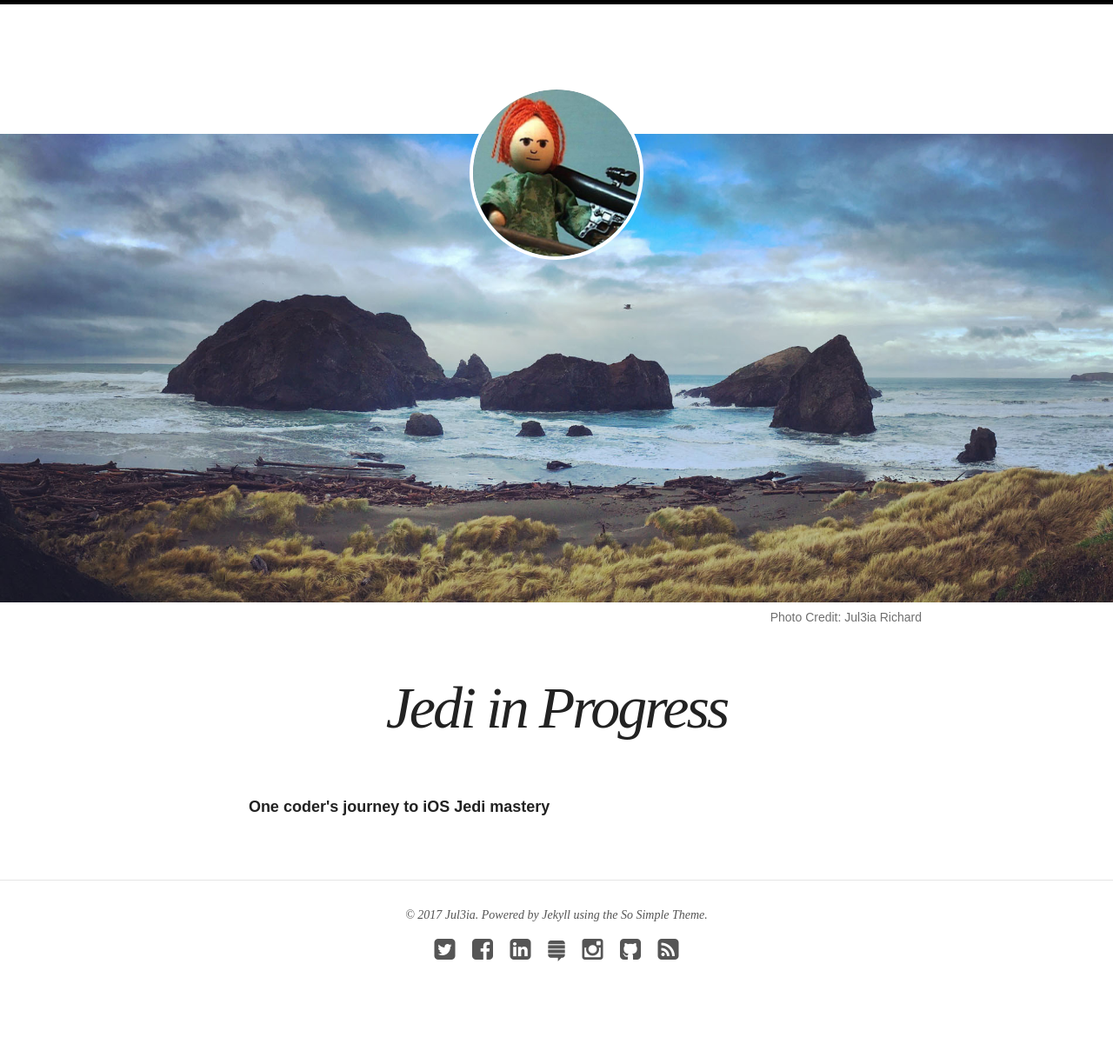
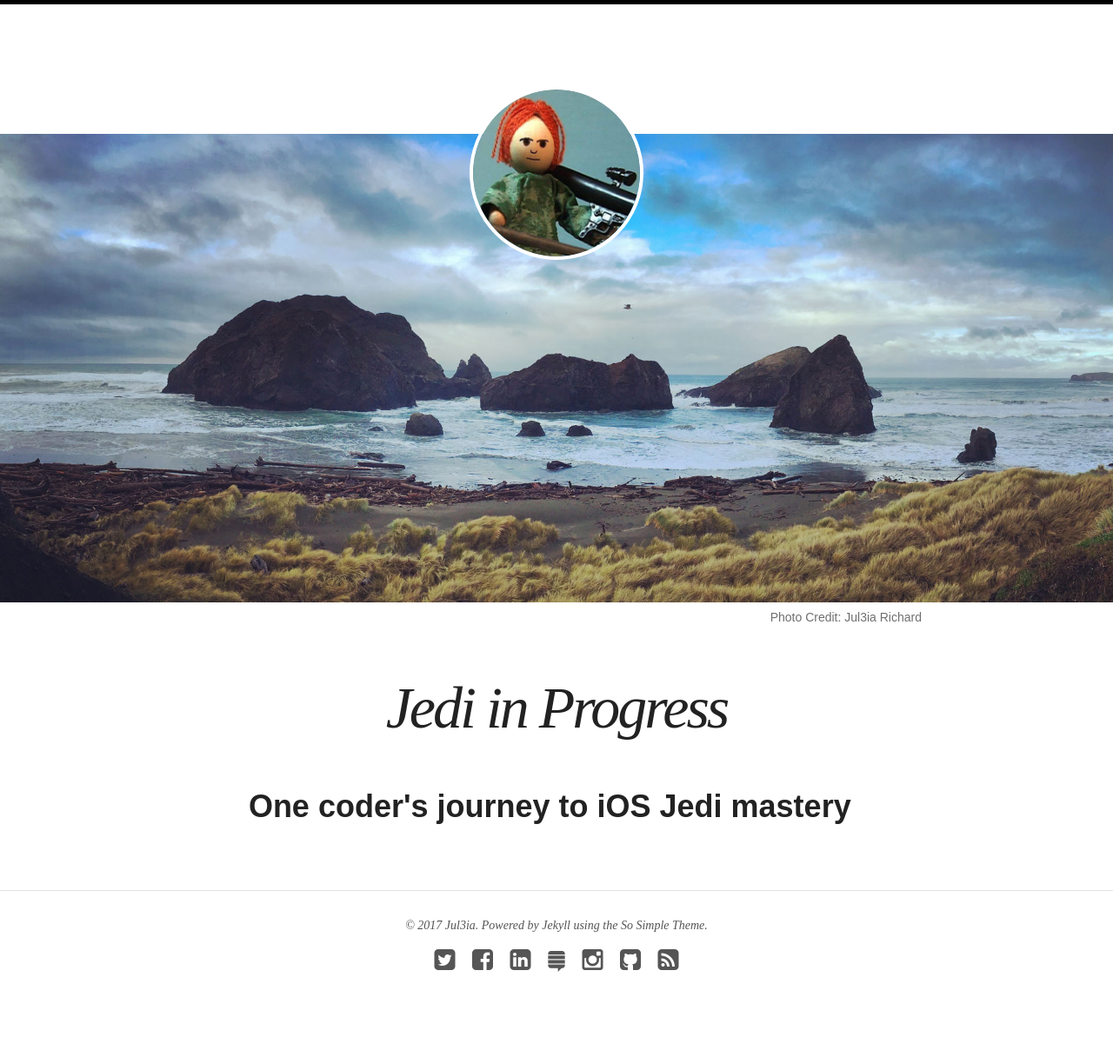
Before and after one commit to Jul3ia/Jul3ia.github.io, a Jekyll site: the page built from index.html, in a window 1280 px wide. Shown: the whole page at 87% size. Built offline with Jekyll 4.4.1, drawn with Linux system fonts in a browser that asks for light colours; nearby versions of some CDN libraries.

```diff
--- a/index.html
+++ b/index.html
@@ -9,4 +9,4 @@ image:
   creditlink: https://www.instagram.com/jul3ia/
 ---
 
-<h6>One coder's journey to iOS Jedi mastery</h6>
+<h1>One coder's journey to iOS Jedi mastery</h1>
```
